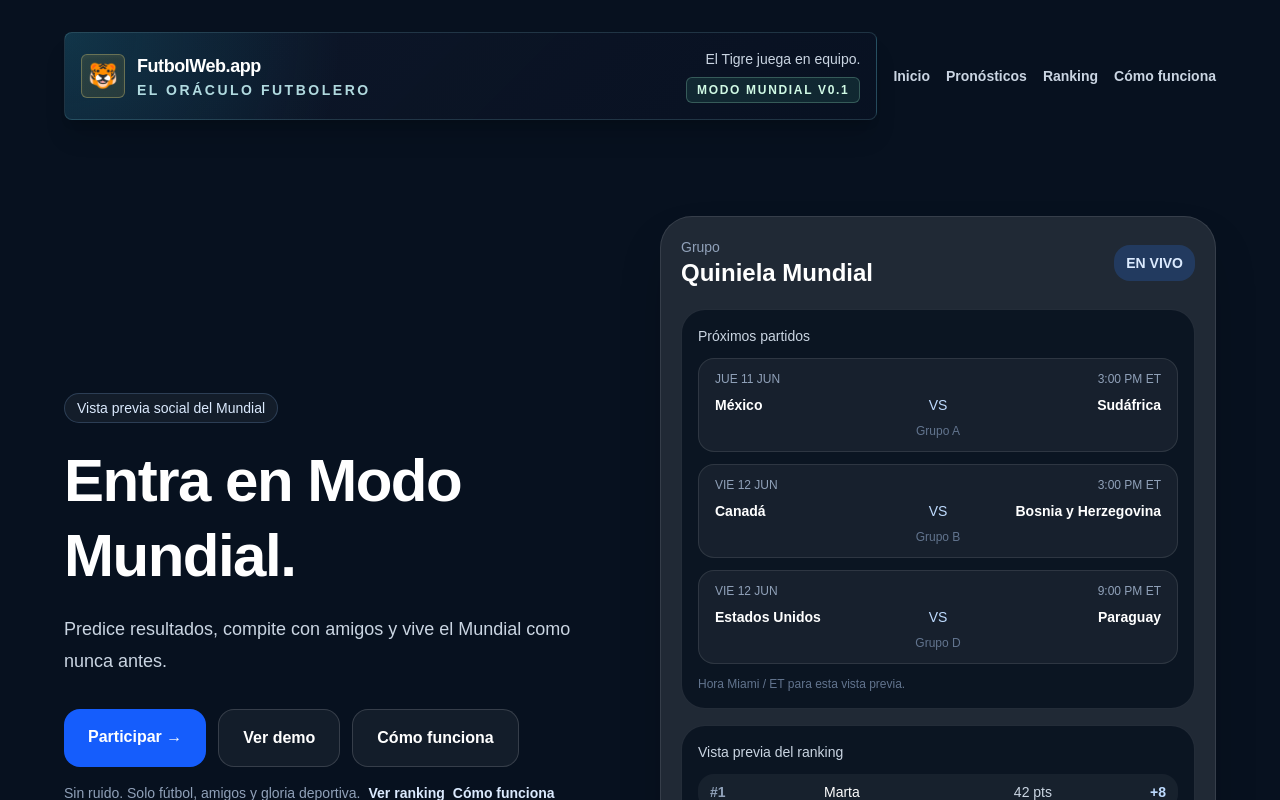
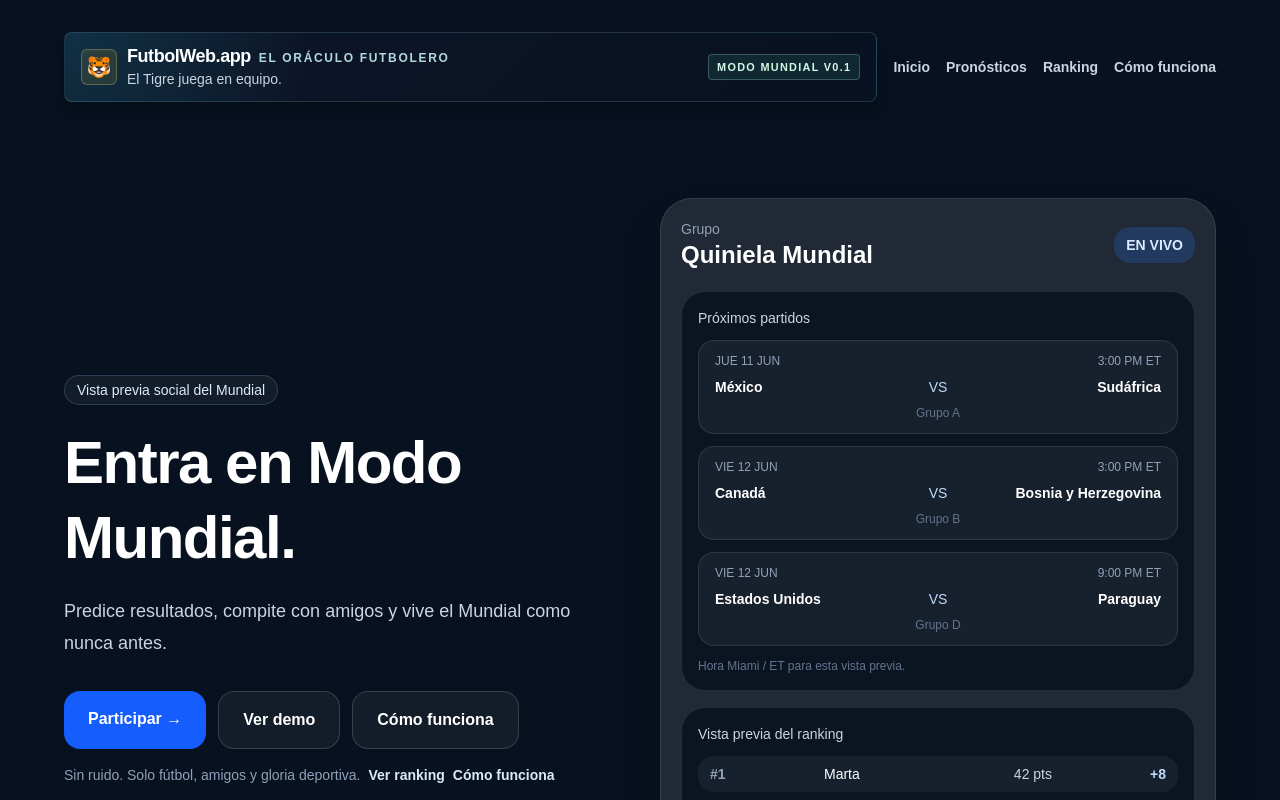
Before and after one commit to DFLghub/futbolweb-app, a Next.js app: page / in a window 1280 px wide. Shown: the top 800 px of the page. Built offline with nearby package versions, Linux system fonts and the light colour scheme.

Commit message:
Compact FutbolWeb brand header

```diff
--- a/components/BrandHeader.tsx
+++ b/components/BrandHeader.tsx
@@ -5,31 +5,31 @@ type BrandHeaderProps = {
 export default function BrandHeader({ className = "" }: BrandHeaderProps) {
   return (
     <div
-      className={`rounded-lg border border-cyan-200/15 bg-[radial-gradient(circle_at_top_left,rgba(34,211,238,0.16),transparent_34%),linear-gradient(135deg,rgba(15,23,42,0.92),rgba(8,18,34,0.96))] px-4 py-4 shadow-xl shadow-black/15 ${className}`}
+      className={`rounded-lg border border-cyan-200/15 bg-[radial-gradient(circle_at_top_left,rgba(34,211,238,0.14),transparent_30%),linear-gradient(135deg,rgba(15,23,42,0.92),rgba(8,18,34,0.96))] px-3 py-2.5 shadow-lg shadow-black/15 sm:px-4 sm:py-3 ${className}`}
     >
-      <div className="flex flex-col gap-3 sm:flex-row sm:items-center sm:justify-between">
-        <div className="flex items-center gap-3">
-          <div className="flex h-11 w-11 shrink-0 items-center justify-center rounded-md border border-amber-200/30 bg-amber-300/10 text-2xl shadow-inner shadow-amber-200/5">
+      <div className="flex flex-wrap items-center gap-x-3 gap-y-2">
+        <div className="flex min-w-0 flex-1 items-center gap-2.5">
+          <div className="flex h-8 w-8 shrink-0 items-center justify-center rounded-md border border-amber-200/25 bg-amber-300/10 text-lg shadow-inner shadow-amber-200/5 sm:h-9 sm:w-9 sm:text-xl">
             🐯
           </div>
-          <div>
-            <p className="text-lg font-black tracking-tight text-white">
-              FutbolWeb.app
-            </p>
-            <p className="text-sm font-semibold uppercase tracking-[0.18em] text-cyan-100/85">
-              El Oráculo Futbolero
+          <div className="min-w-0">
+            <div className="flex flex-wrap items-baseline gap-x-2 gap-y-0.5">
+              <p className="text-base font-black leading-tight tracking-tight text-white sm:text-lg">
+                FutbolWeb.app
+              </p>
+              <p className="text-[0.65rem] font-semibold uppercase leading-tight tracking-[0.14em] text-cyan-100/85 sm:text-xs">
+                El Oráculo Futbolero
+              </p>
+            </div>
+            <p className="mt-0.5 text-xs font-medium leading-snug text-slate-300 sm:text-sm">
+              El Tigre juega en equipo.
             </p>
           </div>
         </div>
 
-        <div className="flex flex-col gap-2 sm:items-end">
-          <p className="text-sm font-medium text-slate-300">
-            El Tigre juega en equipo.
-          </p>
-          <span className="w-fit rounded-md border border-emerald-200/25 bg-emerald-300/10 px-2.5 py-1 text-xs font-black uppercase tracking-[0.14em] text-emerald-100">
-            Modo Mundial v0.1
-          </span>
-        </div>
+        <span className="w-fit shrink-0 rounded border border-emerald-200/25 bg-emerald-300/10 px-2 py-0.5 text-[0.62rem] font-black uppercase leading-5 tracking-[0.12em] text-emerald-100 sm:text-[0.68rem]">
+          Modo Mundial v0.1
+        </span>
       </div>
     </div>
   );
```
